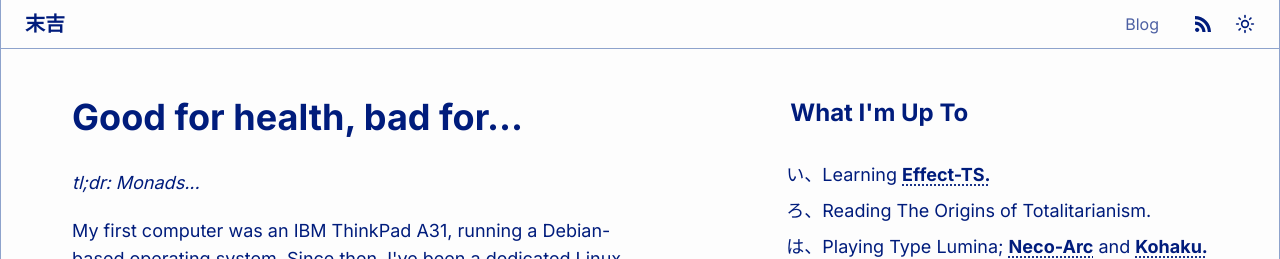
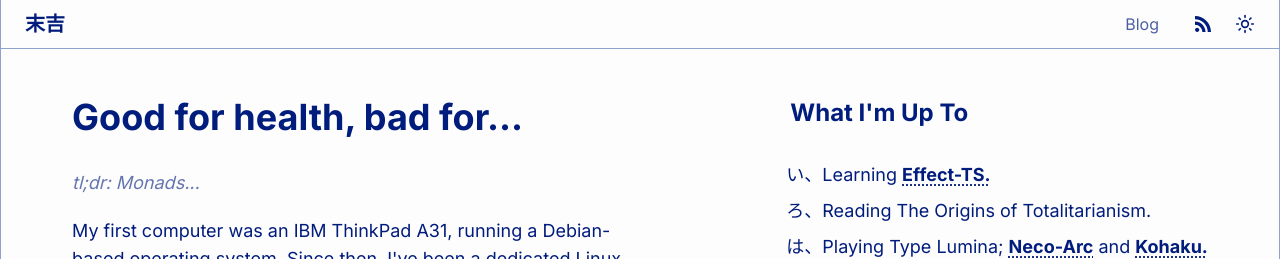
Before and after one commit to u1F713/u1F713.github.io, a Next.js app: page / in a window 1280 px wide. Shown: the top 259 px of the page. Built offline with nearby package versions, Linux system fonts and the light colour scheme.

Commit message:
fix: text color, fmt

```diff
--- a/app/page.tsx
+++ b/app/page.tsx
@@ -8,8 +8,7 @@ const Home: NextPage = () => (
           <h1 className="my-4 text-3xl font-bold lg:mb-8 lg:text-4xl">
             Good for health, bad for...
           </h1>
-          <p className="text-dn-color/60 my-5 italic">tl;dr: Monads...</p>
-
+          <p className="text-dn-color-200/60 my-5 italic">tl;dr: Monads...</p>
           <p className="my-5">
             My first computer was an IBM ThinkPad A31, running a Debian-based
             operating system. Since then, I&apos;ve been a dedicated Linux
```
